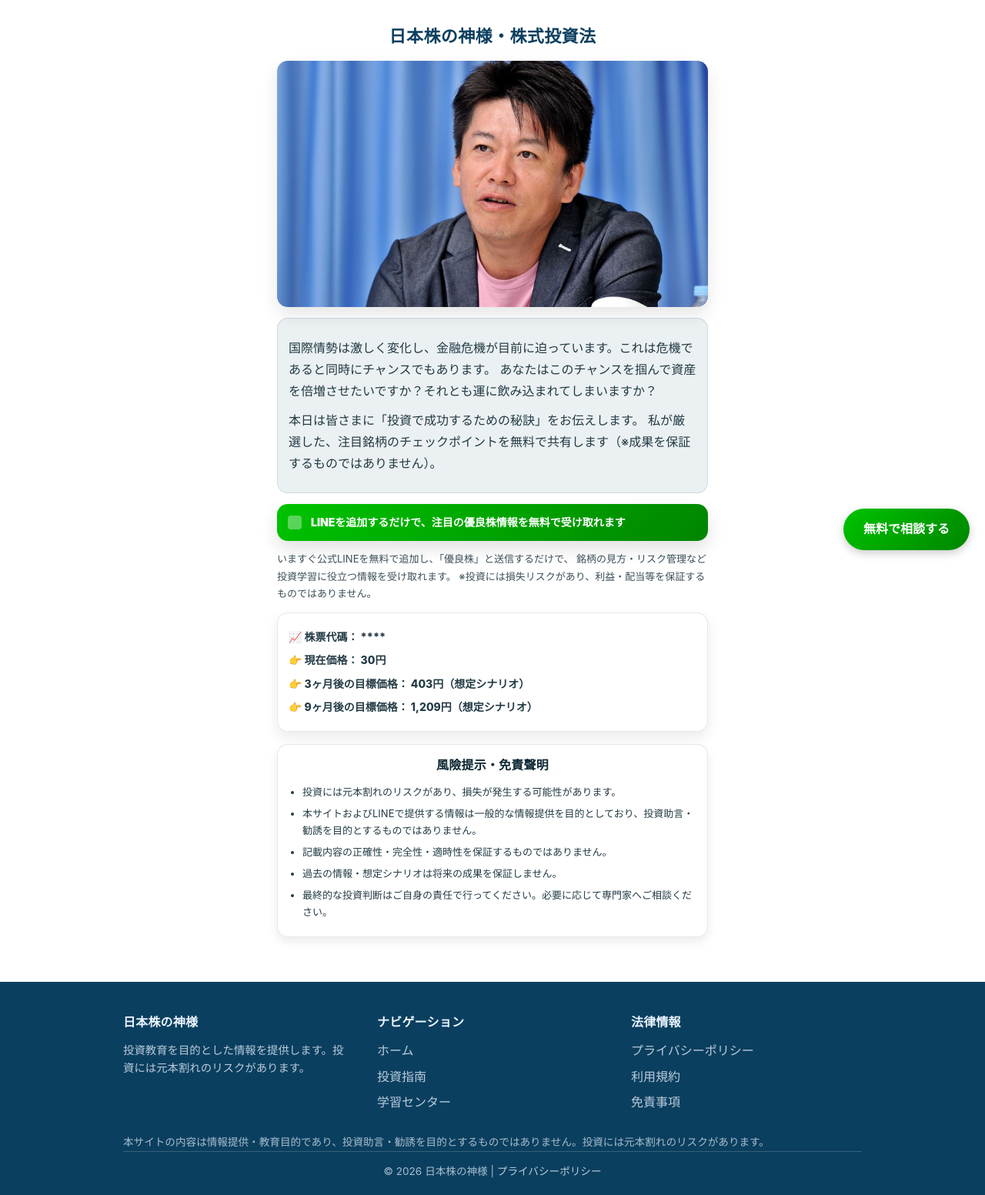
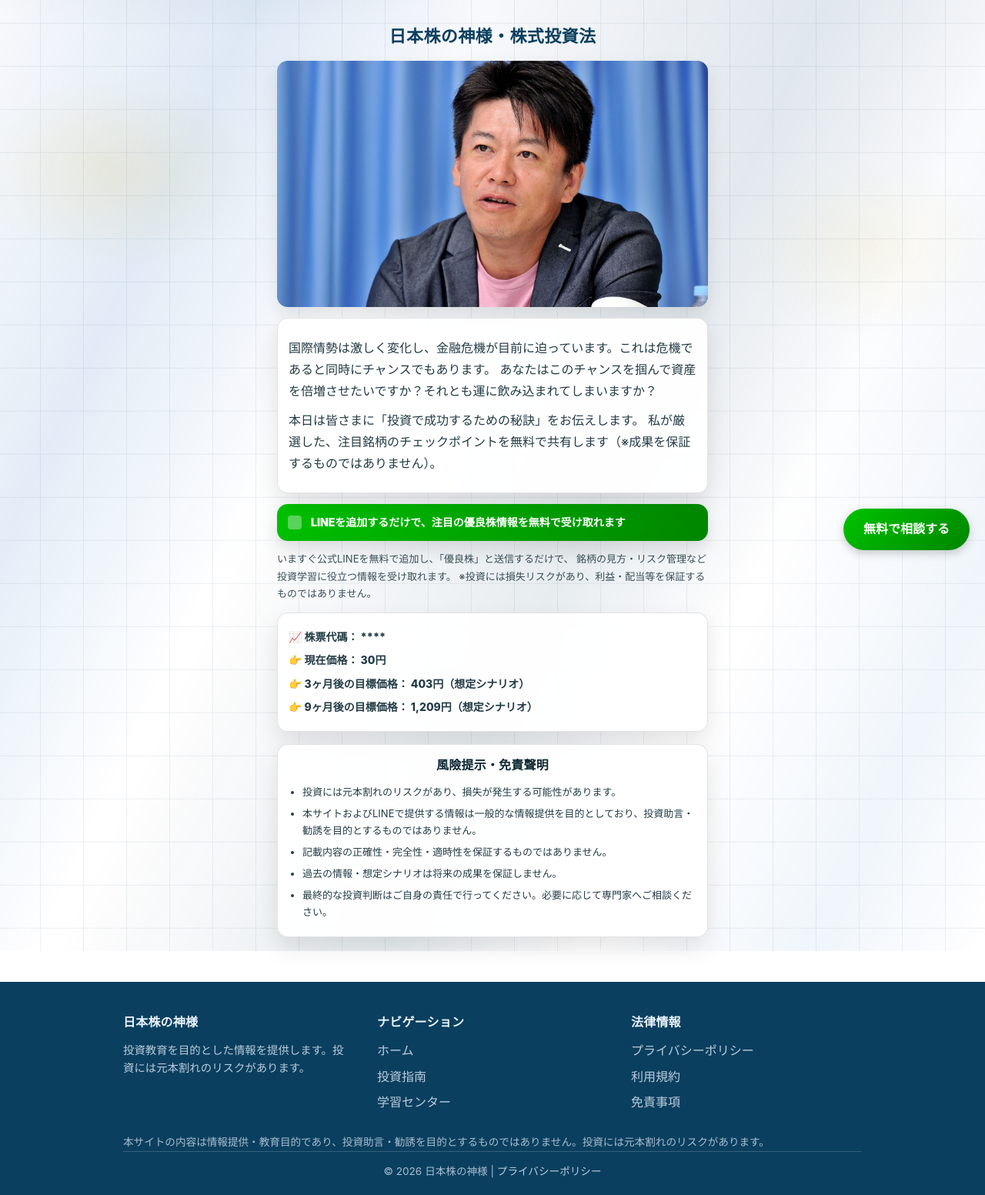
Before and after one commit to kellyrenner15-del/investment-blog, a Flask app: page / in a window 1280 px wide. Shown: the part 65-1618 px from the top of the page at 77% size. Run offline with Flask 3, Linux system fonts and the light colour scheme.

Commit message:
修改了一點信息

```diff
--- a/static/css/style.css
+++ b/static/css/style.css
@@ -849,3 +849,185 @@ article,
 [style*="background: #1565c0"]{
   background: var(--brand-700) !important;
 }
+/* ========================================
+   Wall Street watermark (white research report style)
+   - Keep navbar/footer as-is
+   - Add subtle grid + tape + “market glow” watermark
+   Append at END of file
+   ======================================== */
+
+:root{
+  --ws-ink:#0b3f5f;                 /* deep blue-gray */
+  --ws-ink-2:#1565c0;               /* accent blue */
+  --ws-grid:rgba(11,63,95,.055);    /* very subtle grid */
+  --ws-tape:rgba(21,101,192,.085);  /* subtle tape line */
+  --ws-tape2:rgba(11,63,95,.075);   /* second tape */
+  --ws-gold:rgba(234,179,8,.10);    /* subtle gold */
+  --ws-bg:#ffffff;
+  --ws-paper:#ffffff;
+}
+
+/* White paper base + very subtle top glow */
+body{
+  background:
+    radial-gradient(900px 420px at 20% -140px, rgba(184,198,207,.55) 0%, rgba(255,255,255,0) 60%),
+    radial-gradient(700px 360px at 90% -180px, rgba(21,101,192,.10) 0%, rgba(255,255,255,0) 62%),
+    linear-gradient(180deg, rgba(246,248,251,1) 0%, rgba(255,255,255,1) 55%, rgba(255,255,255,1) 100%);
+}
+
+/* Ensure main stays clean; watermark lives per-section (not behind navbar/footer) */
+main{
+  background: transparent;
+}
+
+/* Apply watermark only on content sections */
+.about-section,
+.category-section,
+.tag-section,
+.blog-list-section,
+.blog-post-section,
+.learning-section,
+.contact-section,
+.privacy-section,
+.terms-section,
+.sitemap-section,
+.lp14,
+.hero-header,
+.cta-section,
+.features-section,
+.cards-section,
+.steps-section,
+.target-section,
+.blog-section{
+  position: relative;
+  isolation: isolate;
+  background: transparent !important;
+}
+
+/* Wall Street “watermark”: grid + diagonal market tape + tiny gold accents */
+.about-section::before,
+.category-section::before,
+.tag-section::before,
+.blog-list-section::before,
+.blog-post-section::before,
+.learning-section::before,
+.contact-section::before,
+.privacy-section::before,
+.terms-section::before,
+.sitemap-section::before,
+.lp14::before,
+.hero-header::before,
+.cta-section::before,
+.features-section::before,
+.cards-section::before,
+.steps-section::before,
+.target-section::before,
+.blog-section::before{
+  content:"";
+  position:absolute;
+  inset:0;
+  z-index:-1;
+  pointer-events:none;
+  opacity:.65;
+
+  background:
+    /* 1) grid */
+    linear-gradient(var(--ws-grid) 1px, transparent 1px),
+    linear-gradient(90deg, var(--ws-grid) 1px, transparent 1px),
+
+    /* 2) “market tape” diagonal bands (very soft) */
+    linear-gradient(115deg,
+      rgba(21,101,192,0) 0%,
+      var(--ws-tape) 18%,
+      rgba(21,101,192,0) 34%,
+      var(--ws-tape2) 58%,
+      rgba(11,63,95,0) 72%,
+      rgba(21,101,192,.07) 88%,
+      rgba(21,101,192,0) 100%),
+
+    /* 3) subtle gold highlight (finance feel, not flashy) */
+    radial-gradient(260px 180px at 12% 18%, var(--ws-gold) 0%, rgba(234,179,8,0) 70%),
+    radial-gradient(240px 160px at 88% 26%, rgba(234,179,8,.07) 0%, rgba(234,179,8,0) 72%);
+
+  background-size:
+    56px 56px,
+    56px 56px,
+    100% 100%,
+    100% 100%,
+    100% 100%;
+  background-position:
+    center,
+    center,
+    center,
+    center,
+    center;
+}
+
+/* Keep content readable: cards are “paper” on top of watermark */
+.search-box,
+.blog-card,
+.feature-card,
+.lp14__blueCard,
+.lp14__stats,
+.risk,
+article{
+  background: rgba(255,255,255,.94);
+  border: 1px solid rgba(16,24,40,.10);
+  box-shadow: 0 10px 22px rgba(0,0,0,.08);
+  backdrop-filter: blur(2px);
+}
+
+/* Optional: unify headings to deep ink for research tone */
+.section-title,
+.lp14__title,
+.hero-title{
+  color: var(--ws-ink);
+}
+
+/* Optional: make the hero gradient slightly more “research” */
+.hero-header{
+  background: transparent !important;
+}
+/* ========================================
+   Wall Street watermark - intensity 3 (stronger)
+   Append at END of file to override previous settings
+   ======================================== */
+:root{
+  --ws-grid:rgba(11,63,95,.085);    /* was .055 */
+  --ws-tape:rgba(21,101,192,.125);  /* was .085 */
+  --ws-tape2:rgba(11,63,95,.11);    /* was .075 */
+  --ws-gold:rgba(234,179,8,.14);    /* was .10 */
+}
+
+.about-section::before,
+.category-section::before,
+.tag-section::before,
+.blog-list-section::before,
+.blog-post-section::before,
+.learning-section::before,
+.contact-section::before,
+.privacy-section::before,
+.terms-section::before,
+.sitemap-section::before,
+.lp14::before,
+.hero-header::before,
+.cta-section::before,
+.features-section::before,
+.cards-section::before,
+.steps-section::before,
+.target-section::before,
+.blog-section::before{
+  opacity:.88; /* was .65 */
+}
+
+/* Keep readability: slightly strengthen card edge so text stays crisp */
+.search-box,
+.blog-card,
+.feature-card,
+.lp14__blueCard,
+.lp14__stats,
+.risk,
+article{
+  border: 1px solid rgba(16,24,40,.12);
+  box-shadow: 0 14px 30px rgba(0,0,0,.10);
+}
```
